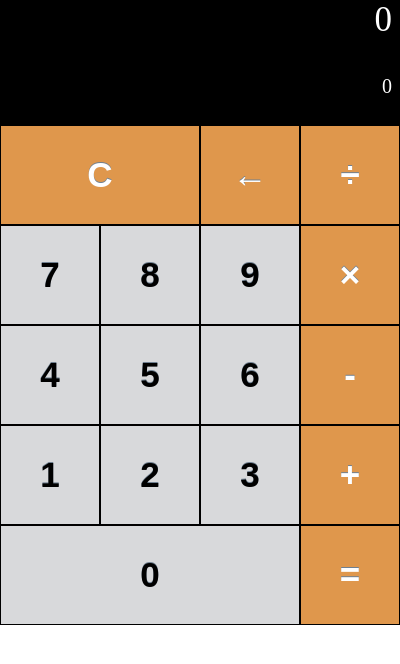
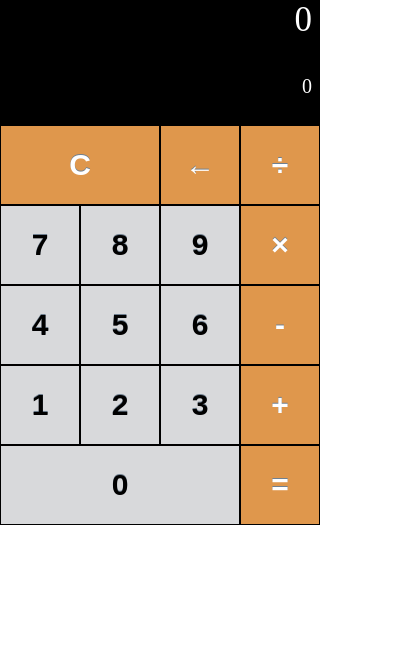
Before and after one commit to princechauhan1992/calculator, an Electron app: page index.html in a window 320 px wide. Shown: the whole page, 400 px wide, since content can reach past the window. Drawn offline with Linux system fonts and the light colour scheme.

Commit message:
changed size

```diff
--- a/app.js
+++ b/app.js
@@ -4,8 +4,8 @@ const { app, BrowserWindow } = require ('electron');
 const createWindow =  () => {
   // Create the browser window.
   let win = new BrowserWindow({
-    width: 400,
-    height: 647,
+    width: 320,
+    height: 547,
     webPreferences: {
       nodeIntegration: true
     }
--- a/styles.css
+++ b/styles.css
@@ -3,19 +3,19 @@
     box-sizing: border-box;
     margin: 0;
     padding:0;
-    width:400px;
+    width:320px;
 }
 .layout {
     display: flex;
     flex-direction: column;
     align-content: center;
-    height:625px;
+    height:525px;
 }
 
 .row {
     display: flex;
     align-items: stretch;
-    height: 100px;
+    height: 80px;
 }
 
 
@@ -40,12 +40,12 @@
 }
 
 .button {
-    width: 100px;
-    height: 100px;
+    width: 80px;
+    height: 80px;
     display: block;
     font-weight: bold;
-    font-size: 35px;
-    border: 1px solid #000000;
+    font-size: 30px;
+    border: 1.25px solid #000000;
     text-shadow: 0 -1px 0 slategrey;
     cursor: pointer;
 }
```
